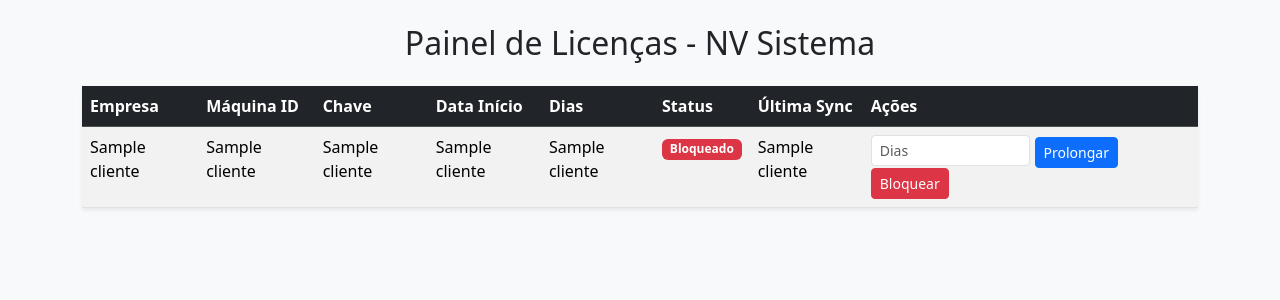
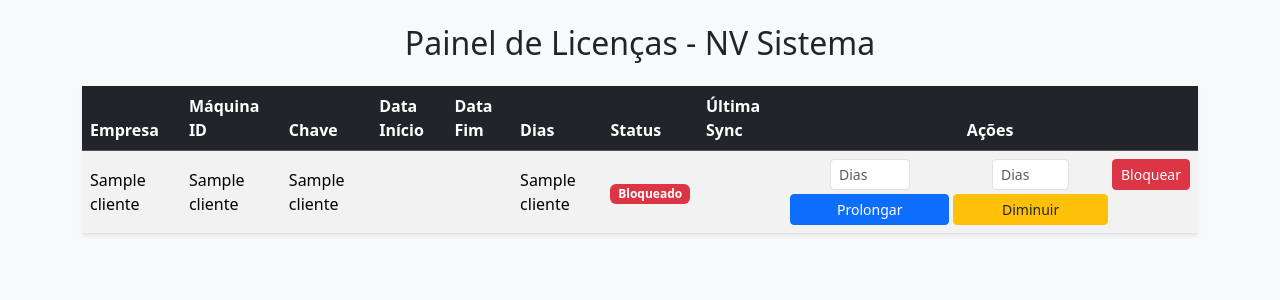
Before and after one commit to servidor879909499/servidor_licencas, a Flask app: template templates/painel.html in a window 1280 px wide. Shown: the top 300 px of the page. Run offline with Flask 3, Linux system fonts and the light colour scheme; the template is opened without the code that fills it: most values are stand-ins (such as "Sample title", 1, 10 or a date in 2020); some libraries are stand-ins or nearby versions.

Commit message:
Update painel.html

```diff
--- a/templates/painel.html
+++ b/templates/painel.html
@@ -8,17 +8,19 @@
 <body class="bg-light">
 <div class="container mt-4">
     <h2 class="text-center mb-4">Painel de Licenças - NV Sistema</h2>
-    <table class="table table-striped table-hover shadow-sm">
+
+    <table class="table table-striped table-hover shadow-sm align-middle">
         <thead class="table-dark">
             <tr>
                 <th>Empresa</th>
                 <th>Máquina ID</th>
                 <th>Chave</th>
                 <th>Data Início</th>
+                <th>Data Fim</th>
                 <th>Dias</th>
                 <th>Status</th>
                 <th>Última Sync</th>
-                <th>Ações</th>
+                <th class="text-center">Ações</th>
             </tr>
         </thead>
         <tbody>
@@ -27,7 +29,8 @@
                 <td>{{ c[1] }}</td>
                 <td>{{ c[2] }}</td>
                 <td>{{ c[3] }}</td>
-                <td>{{ c[4] }}</td>
+                <td>{{ c[4].strftime("%Y-%m-%d %H:%M:%S") if c[4] else "" }}</td>
+                <td>{{ c[8].strftime("%Y-%m-%d %H:%M:%S") if c[8] else "" }}</td>
                 <td>{{ c[5] }}</td>
                 <td>
                     {% if c[6] == 'ativo' %}
@@ -36,15 +39,21 @@
                         <span class="badge bg-danger">Bloqueado</span>
                     {% endif %}
                 </td>
-                <td>{{ c[7] }}</td>
-                <td>
-                    <form action="{{ url_for('prolongar', cliente_id=c[0]) }}" method="POST" class="d-inline">
-                        <input type="number" name="dias" placeholder="Dias" class="form-control form-control-sm d-inline w-50" required>
-                        <button class="btn btn-sm btn-primary">Prolongar</button>
-                    </form>
-                    <form action="{{ url_for('bloquear', cliente_id=c[0]) }}" method="POST" class="d-inline">
-                        <button class="btn btn-sm btn-danger">Bloquear</button>
-                    </form>
+                <td>{{ c[7].strftime("%Y-%m-%d %H:%M:%S") if c[7] else "" }}</td>
+                <td class="text-center">
+                    <div class="d-flex justify-content-center gap-1">
+                        <form action="{{ url_for('prolongar', cliente_id=c[0]) }}" method="POST" class="d-inline">
+                            <input type="number" name="dias" placeholder="Dias" class="form-control form-control-sm d-inline w-50 mb-1" required>
+                            <button class="btn btn-sm btn-primary w-100">Prolongar</button>
+                        </form>
+                        <form action="{{ url_for('diminuir', cliente_id=c[0]) }}" method="POST" class="d-inline">
+                            <input type="number" name="dias" placeholder="Dias" class="form-control form-control-sm d-inline w-50 mb-1" required>
+                            <button class="btn btn-sm btn-warning w-100 text-dark">Diminuir</button>
+                        </form>
+                        <form action="{{ url_for('bloquear', cliente_id=c[0]) }}" method="POST" class="d-inline">
+                            <button class="btn btn-sm btn-danger w-100">Bloquear</button>
+                        </form>
+                    </div>
                 </td>
             </tr>
             {% endfor %}
```
